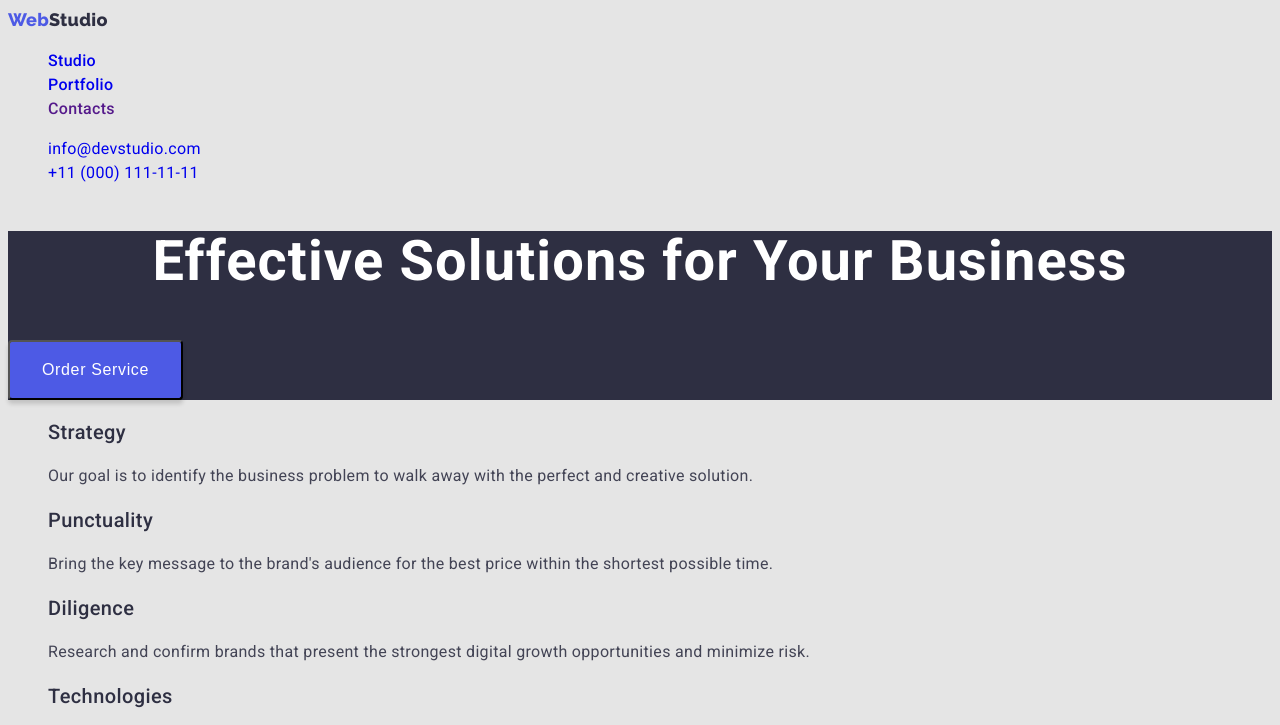
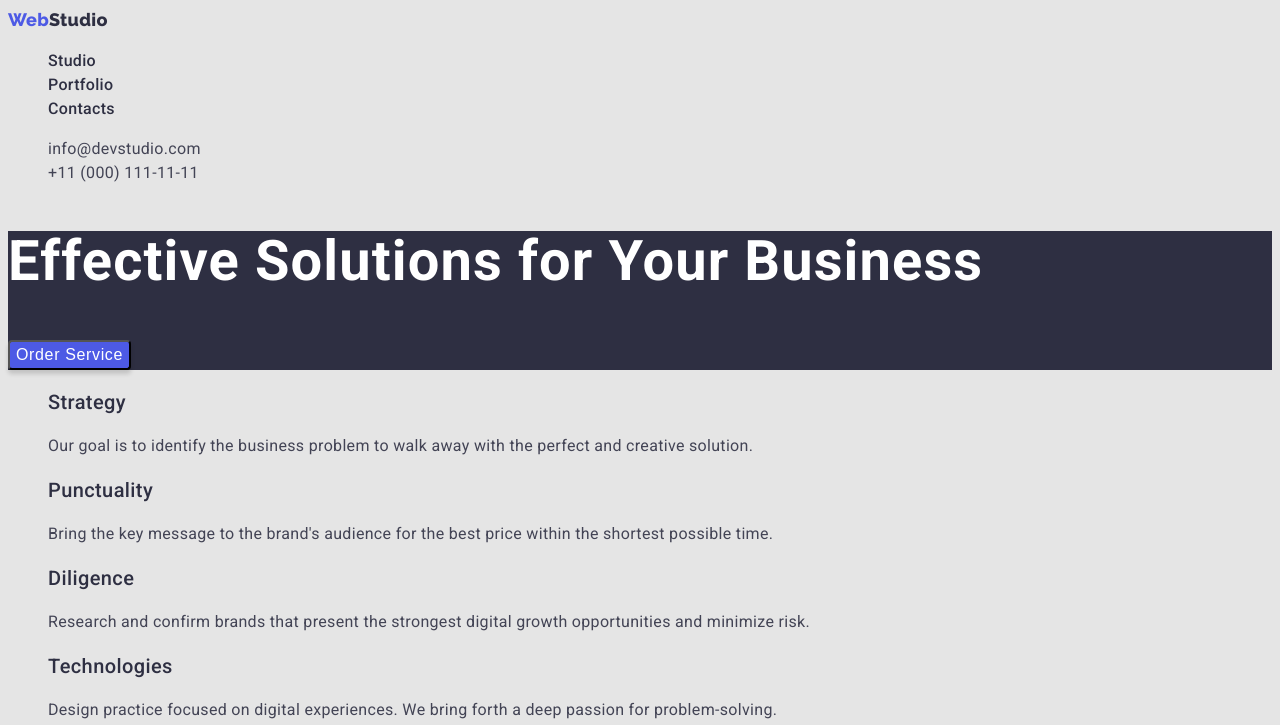
Before and after one commit to PetroKasperskyi/goit-markup-hw-02, a plain HTML site: page index.html in a window 1280 px wide. Shown: the top 725 px of the page. Drawn offline with Linux system fonts and the light colour scheme.

Commit message:
finish hw2 css

```diff
--- a/CSS/styles.css
+++ b/CSS/styles.css
@@ -15,6 +15,11 @@ button:focus {
 }
 .link {
   text-decoration: none;
+  color: #2e2f42;
+}
+.link:hover,
+.link:focus {
+  color: #404bbf;
 }
 /* Header*/
 
@@ -38,10 +43,11 @@ button:focus {
   color: #2e2f42;
   cursor: pointer;
 }
-.navigation:hover,
-.navigation:focus {
-  color: #404bbf;
+.mail,
+.tel-number {
+  color: #434455;
 }
+
 .contacts-item {
   font-weight: 400;
   font-size: 16px;
@@ -57,7 +63,6 @@ button:focus {
   font-weight: 700;
   font-size: 56px;
   line-height: 1.1;
-  text-align: center;
   letter-spacing: 0.02em;
   color: #ffffff;
 }
@@ -67,21 +72,14 @@ button:focus {
   background: #4d5ae5;
   box-shadow: 0px 4px 4px rgba(0, 0, 0, 0.15);
   border-radius: 4px;
-  display: flex;
-  flex-direction: row;
-  align-items: flex-start;
-  padding: 16px 32px;
-  gap: 10px;
 }
 .button-text {
   font-weight: 500;
   font-size: 16px;
   line-height: 1.5;
-  display: flex;
-  align-items: center;
   letter-spacing: 0.04em;
   color: #ffffff;
-  background-color: ;
+  background-color: #4d5ae5;
 }
 /* About section*/
 .about-header {
@@ -103,7 +101,6 @@ button:focus {
   font-weight: 700;
   font-size: 36px;
   line-height: 1.1;
-  text-align: center;
   letter-spacing: 0.02em;
   text-transform: capitalize;
 }
@@ -112,7 +109,6 @@ button:focus {
   font-weight: 700;
   font-size: 36px;
   line-height: 1.1;
-  text-align: center;
   letter-spacing: 0.02em;
   text-transform: capitalize;
 }
@@ -120,13 +116,13 @@ button:focus {
   font-weight: 500;
   font-size: 20px;
   line-height: 1.2;
-  text-align: center;
+
   letter-spacing: 0.02em;
 }
 .team-position {
   font-size: 16px;
   line-height: 1.5;
-  text-align: center;
+
   letter-spacing: 0.02em;
   color: #434455;
 }
@@ -171,5 +167,9 @@ button:focus {
   letter-spacing: 0.02em;
 }
 .project-menu-text {
+  font-weight: 400;
+  font-size: 16px;
+  line-height: 1.5;
+  letter-spacing: 0.02em;
   color: #434455;
 }
```
Also changed, not shown: portfolio.html (+9 -8 lines).
